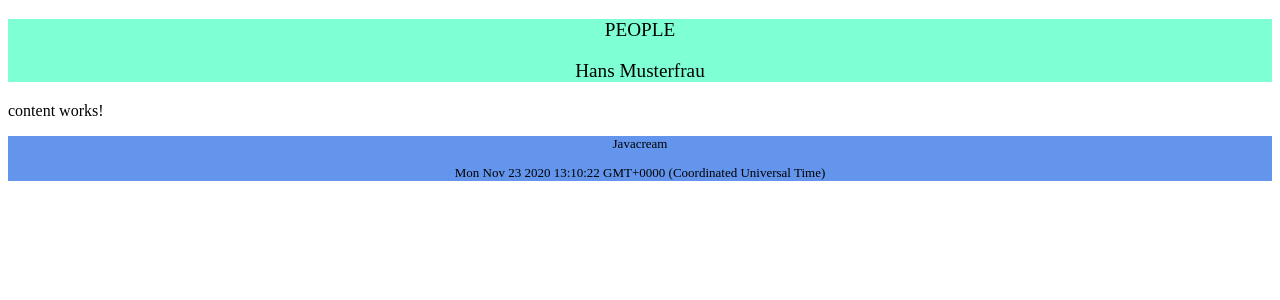
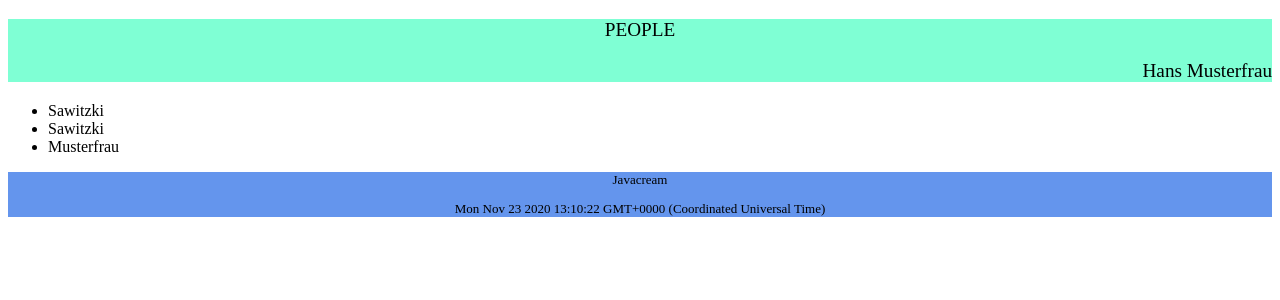
Before and after one commit to Javacream/org.javacream.training.angular, an Angular app in the folder training/: page / in a window 1280 px wide. Shown: the top 300 px of the page. Built offline with nearby package versions, Linux system fonts and the light colour scheme.

Commit message:
implement PeopleListComponent, fix ClockComponent

```diff
--- a/training/src/app/app.component.html
+++ b/training/src/app/app.component.html
@@ -1,3 +1,3 @@
 <app-header [appProfile] = "profile"></app-header>
-<app-content></app-content>
+<app-content [people] = "people"></app-content>
 <app-footer></app-footer>
--- a/training/src/app/app.component.ts
+++ b/training/src/app/app.component.ts
@@ -1,5 +1,5 @@
 import { Component } from '@angular/core';
-import {profile} from './people/data/people.data'
+import {profile, people} from './people/data/people.data'
 
 @Component({
   selector: 'app-root',
@@ -9,4 +9,5 @@ import {profile} from './people/data/people.data'
 export class AppComponent {
   title = 'training';
   profile = profile
+  people = people
 }
--- a/training/src/app/app.module.ts
+++ b/training/src/app/app.module.ts
@@ -6,6 +6,7 @@ import { HeaderComponent } from './people/component/header/header.component';
 import { ContentComponent } from './people/component/content/content.component';
 import { FooterComponent } from './people/component/footer/footer.component';
 import { ClockComponent } from './util/clock/clock.component';
+import { PeopleListComponent } from './people/component/people-list/people-list.component';
 
 @NgModule({
   declarations: [
@@ -13,7 +14,8 @@ import { ClockComponent } from './util/clock/clock.component';
     HeaderComponent,
     ContentComponent,
     FooterComponent,
-    ClockComponent
+    ClockComponent,
+    PeopleListComponent
   ],
   imports: [
     BrowserModule
--- a/training/src/app/people/component/content/content.component.html
+++ b/training/src/app/people/component/content/content.component.html
@@ -1 +1 @@
-<p>content works!</p>
+<app-people-list [people] = "people"></app-people-list>
--- a/training/src/app/people/component/content/content.component.ts
+++ b/training/src/app/people/component/content/content.component.ts
@@ -1,4 +1,5 @@
-import { Component, OnInit } from '@angular/core';
+import { Component, Input, OnInit } from '@angular/core';
+import { Person } from '../../model/people';
 
 @Component({
   selector: 'app-content',
@@ -6,6 +7,7 @@ import { Component, OnInit } from '@angular/core';
   styleUrls: ['./content.component.css']
 })
 export class ContentComponent implements OnInit {
+  @Input() people:Array<Person>
 
   constructor() { }
 
--- a/training/src/app/people/component/header/header.component.css
+++ b/training/src/app/people/component/header/header.component.css
@@ -3,3 +3,7 @@
     font-size: larger;
     text-align: center;
 }
+
+.right {
+    text-align: right;
+}
--- /dev/null
+++ b/training/src/app/people/component/people-list/people-list.component.html
@@ -0,0 +1,5 @@
+<ul>
+    <li *ngFor="let p of people">
+        {{p.lastname}}
+    </li>
+</ul>
--- /dev/null
+++ b/training/src/app/people/component/people-list/people-list.component.ts
@@ -0,0 +1,17 @@
+import { Component, Input, OnInit } from '@angular/core';
+import { Person } from '../../model/people';
+
+@Component({
+  selector: 'app-people-list',
+  templateUrl: './people-list.component.html',
+  styleUrls: ['./people-list.component.css']
+})
+export class PeopleListComponent implements OnInit {
+
+  @Input() people:Array<Person>
+  constructor() { }
+
+  ngOnInit(): void {
+  }
+
+}
--- a/training/src/app/people/data/people.data.ts
+++ b/training/src/app/people/data/people.data.ts
@@ -4,3 +4,5 @@ setTimeout(() => {
     profile.lastname = "Musterfrau"
     console.log("***** " + profile.lastname)
 }, 1000)
+
+export let people:Array<Person> = [new PersonClass(1000, "Sawitzki", "Rainer", 'm', 183), new PersonClass(1000, "Sawitzki", "Klaus", 'm', 181), profile]
--- a/training/src/app/util/clock/clock.component.ts
+++ b/training/src/app/util/clock/clock.component.ts
@@ -11,7 +11,8 @@ export class ClockComponent implements OnInit {
   constructor() { }
 
   ngOnInit(): void {
-    setInterval(() => this.actualTime = new Date(), 0, 5000)
+    console.log("init")
+    setInterval(() => this.actualTime = new Date(), 5000)
   }
 
 }
```
Also changed, not shown: training/src/app/people/component/people-list/people-list.component.css (added), 1 other file (tests, documents, lock files or other folders).
